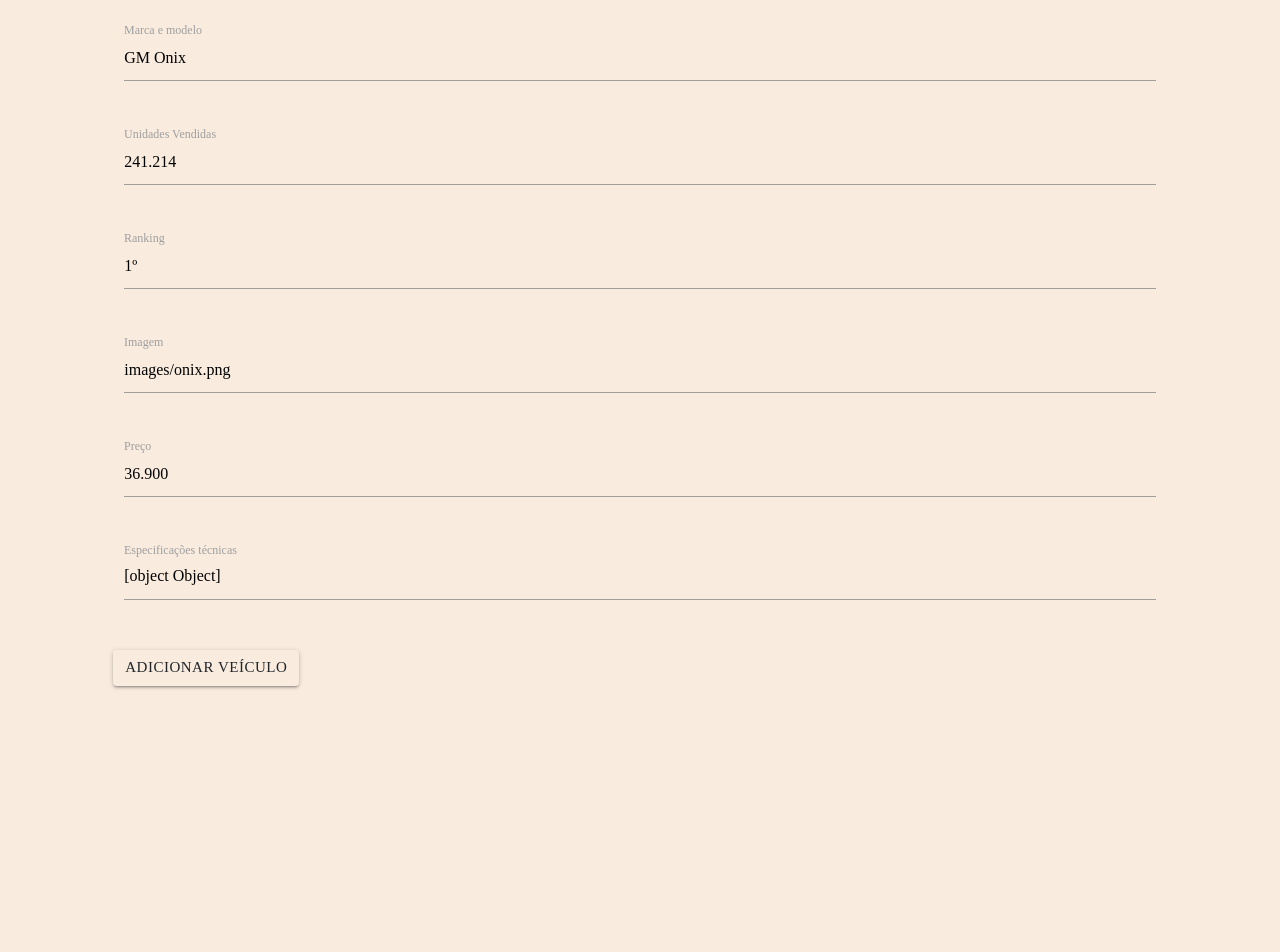
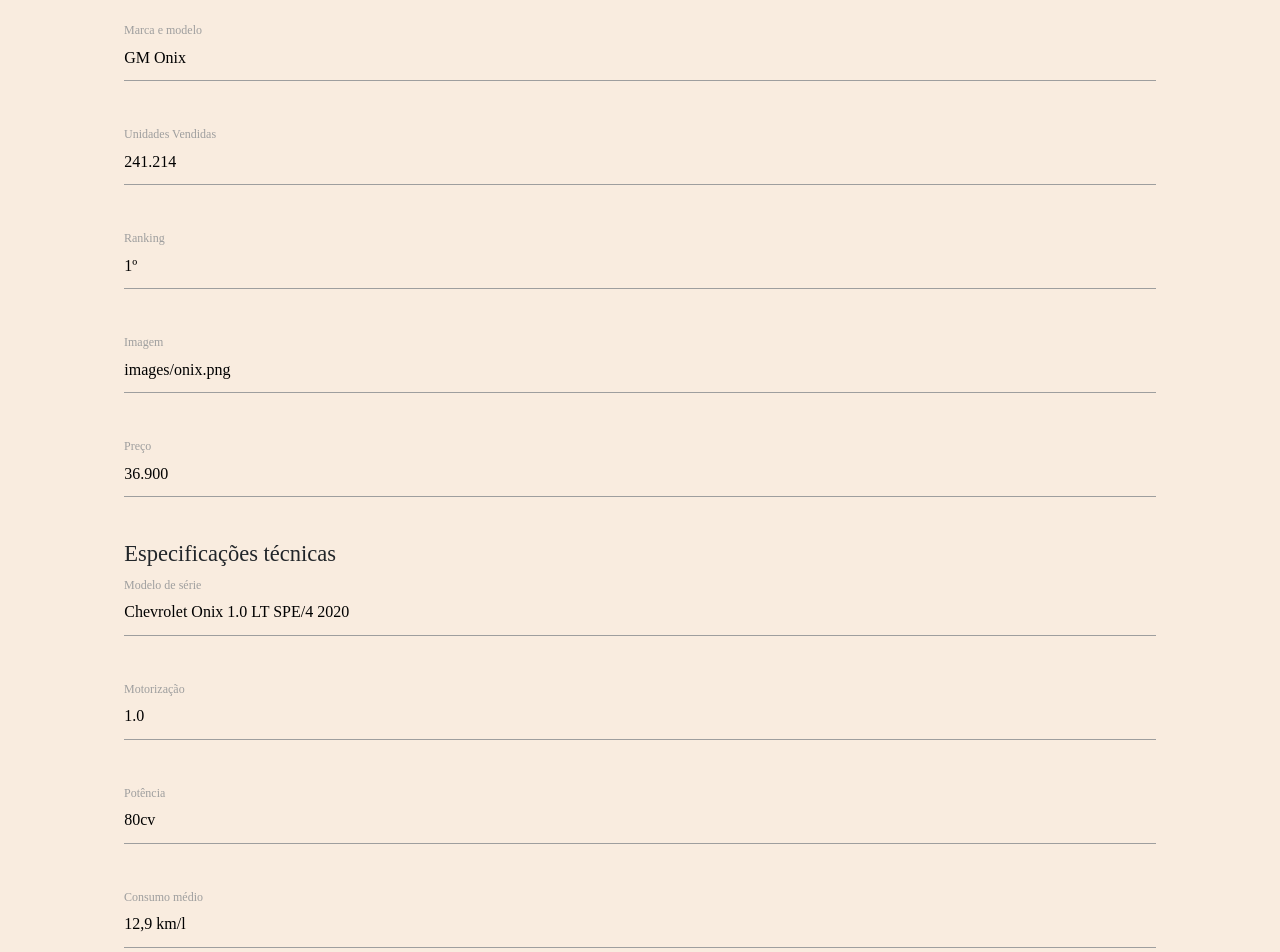
Before and after one commit to lucas-werner/talentos-digitais-localiza, a React (Create React App) app: page /cars/1/edit in a window 1280 px wide. Shown: the top 952 px of the page. Before the commit the page ends 800 px from the top, so only its background shows below. Built offline with nearby package versions, Linux system fonts and the light colour scheme.

Commit message:
corrigindo o rating

```diff
--- a/src/components/CarForm.js
+++ b/src/components/CarForm.js
@@ -15,6 +15,10 @@
 
   updateCar(field, newValue) {
     this.setState({ [field]: newValue });
+  }
+
+  updateSpecs(field, newValue) {
+    this.setState({ specs: { [field] : newValue }});
   }
 
   renderTitleInput() {
@@ -98,23 +102,6 @@
     );
   }
 
-  renderSpecsInput() {
-    const { specs } = this.state;
-
-    return (
-      <div className="row">
-        <div className="input-field col s12">
-          <textarea
-            id="car_storyline"
-            className="materialize-textarea"
-            value={specs}
-            onChange={(event) => this.updateCar('specs', event.target.value)}
-          />
-          <label className="active" htmlFor="car_storyline">Especificações técnicas</label>
-        </div>
-      </div>
-    );
-  }
 
   renderPriceInput() {
     const { price } = this.state;
@@ -136,6 +123,85 @@
     );
   }
 
+  renderModelInput() {
+    const { model } = this.state.specs
+    return (
+      <div className="row">
+        <div className="input-field col s12">
+          <input
+            placeholder="Insira o modelo específico"
+            id="car_model"
+            type="text"
+            className="validate"
+            value={model}
+            onChange={(event) => this.updateSpecs('model', event.target.value)}
+          />
+          <label className="active" htmlFor="car_model">Modelo de série</label>
+        </div>
+      </div>
+    );
+  }
+
+  renderMotorInput() {
+    const { motor } = this.state.specs
+    return (
+      <div className="row">
+        <div className="input-field col s12">
+          <input
+            placeholder="Insira a motorização do veículo (Ex. 1.6)"
+            id="car_motor"
+            type="text"
+            className="validate"
+            value={motor}
+            onChange={(event) => this.updateSpecs('motor', event.target.value)}
+          />
+          <label className="active" htmlFor="car_motor">Motorização</label>
+        </div>
+      </div>
+    );
+  }
+
+  renderPowerInput() {
+    const { power } = this.state.specs
+    return (
+      <div className="row">
+        <div className="input-field col s12">
+          <input
+            placeholder="Insira a potência do veículo (Ex. 82cv)"
+            id="car_power"
+            type="text"
+            className="validate"
+            value={power}
+            onChange={(event) => this.updateSpecs('power', event.target.value)}
+          />
+          <label className="active" htmlFor="car_power">Potência</label>
+        </div>
+      </div>
+    );
+  }
+
+  renderCityFuelInput() {
+    const { cityFuel } = this.state.specs
+    return (
+      <div className="row">
+        <div className="input-field col s12">
+          <input
+            placeholder="Insira o consumo médio de combustível na cidade (Ex. 11,2 km/l)"
+            id="car_fuel"
+            type="text"
+            className="validate"
+            value={cityFuel}
+            onChange={(event) => this.updateSpecs('cityFuel', event.target.value)}
+          />
+          <label className="active" htmlFor="car_motor">Consumo médio</label>
+        </div>
+      </div>
+    );
+  }
+
+
+
+
   renderSubmitButton() {
     return (
       <div className="row">
@@ -144,7 +210,7 @@
           type="button"
           onClick={this.handleSubmit}
         >
-          ADICIONAR VEÍCULO
+          SALVAR
         </button>
       </div>
     );
@@ -160,7 +226,11 @@
             {this.renderRankingInput()}
             {this.renderImagePathInput()}
             {this.renderPriceInput()}
-            {this.renderSpecsInput()}
+            <h4>Especificações técnicas</h4>
+            {this.renderModelInput()}
+            {this.renderMotorInput()}
+            {this.renderPowerInput()}
+            {this.renderCityFuelInput()}
             {this.renderSubmitButton()}
           </form>
         </div>
--- a/src/components/CustomerRating.js
+++ b/src/components/CustomerRating.js
@@ -42,7 +42,7 @@
 
   saveRating() {
     const { email } = this.state;
-    if (!email) return alert('Email e Avaliação obrigatorios');
+    if (!email) return alert('Email e Avaliação obrigatórios');
     if (!localStorage.comments) {
       localStorage.setItem('comments', JSON.stringify([this.state]));
       this.setState({ status: true });
@@ -56,11 +56,13 @@
 
   renderRatings() {
     const comments = JSON.parse(localStorage.getItem('comments'));
-    console.log(this.state);
     if (!localStorage.comments) return false;
     return (
-      comments.map((comment) => (
-        <div>
+      <div>
+        <hr></hr>
+      <h5>Avaliações: </h5>
+      {comments.map((comment) => (
+        <div className="single-comment">
           <div>
             <Rating
               readonly
@@ -70,13 +72,15 @@
             />
           </div>
           <div>
-            {comment.email}
+            Usuário: {comment.email}
           </div>
           <div>
-            {comment.comment}
+            Comentário: {comment.comment}
           </div>
         </div>
       ))
+  }
+  </div>
     );
   }
 
@@ -85,7 +89,7 @@
     return (
       <section className="card">
         <form>
-          <div className="card-title"><h3>Avaliações</h3></div>
+          <div className="card-title"><h3>Avalie o veículo</h3></div>
           <div>
             <label htmlFor="email">
               <input id="email" type="email" placeholder="Email" onChange={this.addEmail} />
--- a/src/pages/CarDetails.js
+++ b/src/pages/CarDetails.js
@@ -32,7 +32,7 @@
   render() {
     const { car, isShouldRedirect } = this.state;
     const {
-      title, ranking, units, imagePath, price, specs, id
+      title, ranking, units, imagePath, price, id, specs
     } = car;
 
     if (isShouldRedirect) return <Redirect to="/" />;
@@ -51,9 +51,15 @@
             <div className="card-content">
               <p>{`Ranking: ${ranking}`}</p>
               <p>{`Unidades vendidas: ${units}`}</p>
-              <p>{`Preço: R$${price}`}</p>
+              <p>{`Seminovo na localiza: R$${price}`}</p>
               <p>Especificações técnicas: </p>
-              <p>{specs}</p>
+             <ul>
+                <li>Modelo: {specs.model}</li>
+                <li>Motorização: {specs.motor}</li>
+                <li>Potência (gasolina): {specs.power}</li>
+                <li>Consumo cidade (gasolina): {specs.cityFuel}</li>
+                </ul>
+
               <a href="https://seminovos.localiza.com/" target="_blank" rel="noopener noreferrer">Confira na Localiza!</a>
             </div>
 
```
